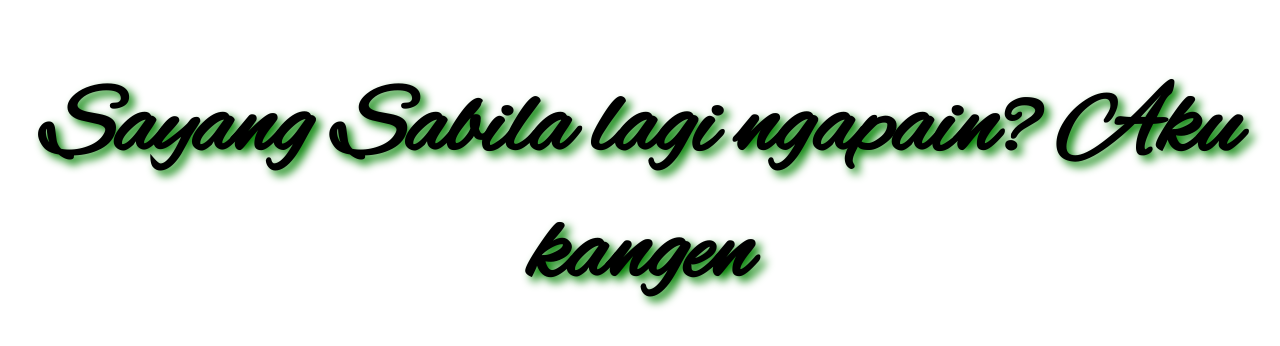
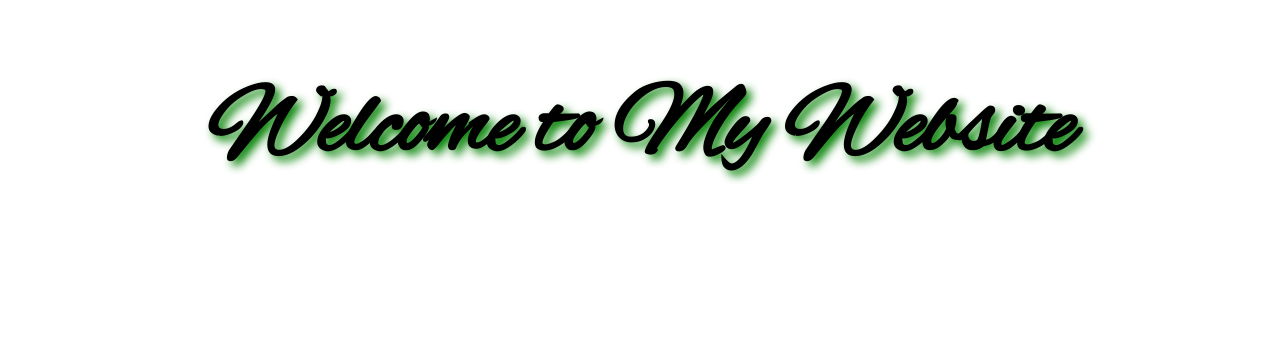
Before and after one commit to ikmalalfaozi/ikmalalfaozi.github.io, a plain HTML site: page index.html in a window 1280 px wide. Drawn offline with Linux system fonts and the light colour scheme.

Commit message:
mengubah judul

```diff
--- a/index.html
+++ b/index.html
@@ -18,6 +18,6 @@
 	</style>
 </head>
 <body>
-	<h1>Sayang Sabila lagi ngapain? Aku kangen</h1>
+	<h1>Welcome to My Website</h1>
 </body>
 </html>
```
